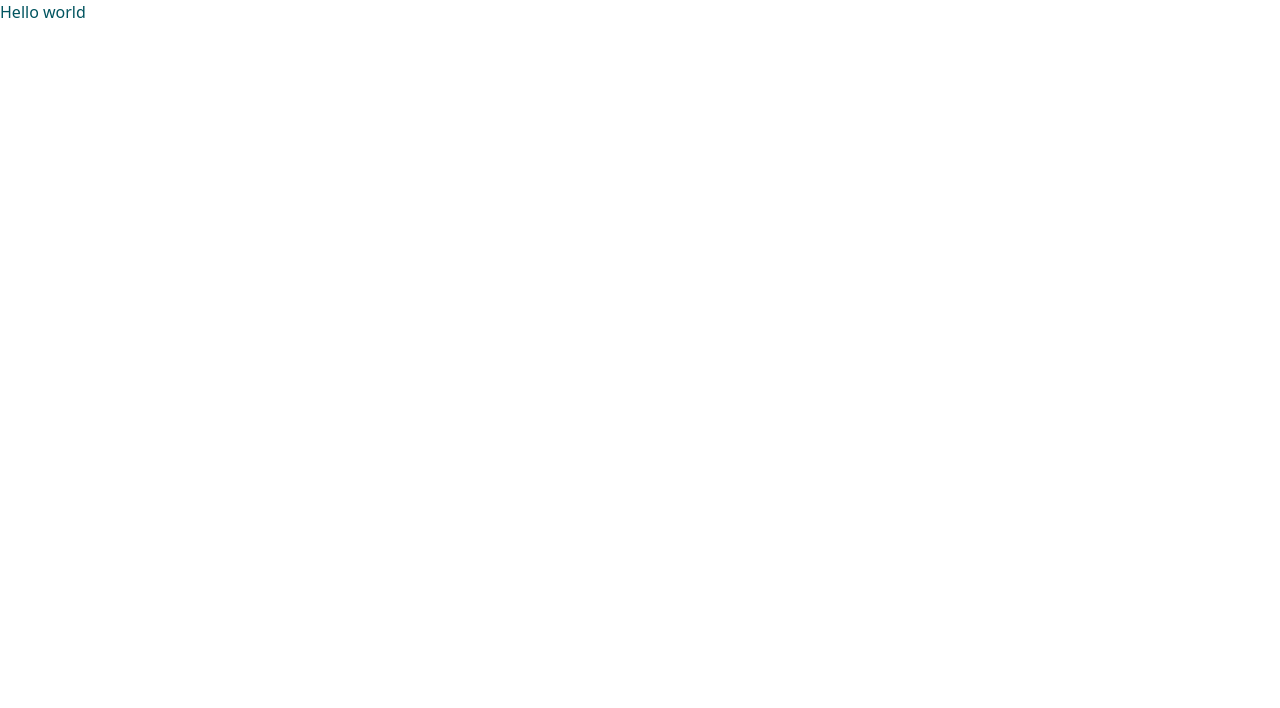
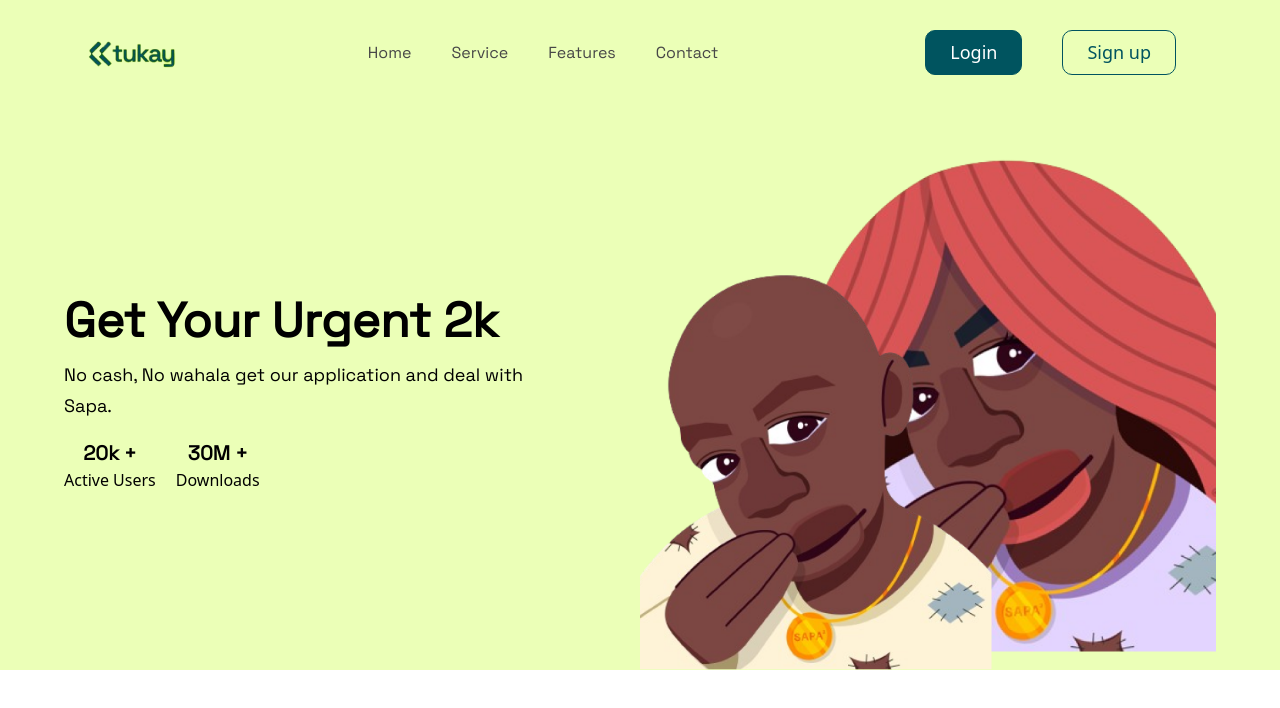
Before and after one commit to Faruqoloyede/Tukay-app, a React (Create React App) app: page / in a window 1280 px wide. Shown: the top 708 px of the page. Built offline with nearby package versions, Linux system fonts and the light colour scheme.

Commit message:
added navbar component

```diff
--- a/src/App.jsx
+++ b/src/App.jsx
@@ -1,7 +1,19 @@
+import { styles } from "./style";
+import {Navbar, Features, Footer, Testimonial, Main, Getstarted,} from "./components"
+
 function App() {
   return (
-    <div className="App">
-      <h1 className="text-primary">Hello world</h1>
+    <div className="bg-secondary overflow-hidden w-full">
+      <div className={`${styles.paddingX} ${styles.flexCenter}`}>
+        <div className={`${styles.boxWidth}`}>
+          <Navbar />
+        </div>
+      </div>
+      <div className={`${styles.paddingX} ${styles.flexStart}`}>
+        <div className={`${styles.boxWidth}`}>
+          <Main />
+        </div>
+      </div>
     </div>
   );
 }
--- a/src/components/Button.jsx
+++ b/src/components/Button.jsx
@@ -1,10 +1,10 @@
-import React from 'react'
 
-const Button = () => {
+const Button = (props, index) => {
+  const label = props.label ?? "get started"
+  const styles = props.styles ?? ""
+
   return (
-    <div>
-
-    </div>
+    <button style={{color: props.color}} className={`py-2 px-6 font-medium font-poppins text-[18px] rounded-[10px] ${styles} btn ${index == Button.length -1 ? "mr-0" : "mr-10"}`}>{label}</button>
   )
 }
 
--- a/src/components/Main.jsx
+++ b/src/components/Main.jsx
@@ -1,10 +1,27 @@
 import React from 'react'
+import { styles } from '../style'
+import { stats } from '../constants'
+import herologo from "../assets/herologo.png";
 
 const Main = () => {
   return (
-    <div>
-
-    </div>
+    <section id='home'>
+      <div className='flex items-center md:flex-row flex-col justify-between '>
+        <div className='flex flex-col sm:text-start text-center'>
+            <h1 className={`${styles.heading2}`}>Get Your Urgent 2k</h1>
+            <p className={`${styles.paragraph} max-w-[470px] text-black`}>No cash, No wahala get our application and deal with Sapa.</p>
+            <div className='flex items-center gap-5'>
+              {stats.map((item)=>(
+                <div key={item.id} className='flex items-center flex-col mt-4'>
+                  <h4 className='font-space text-[20px] font-semibold'>{item.value}</h4>
+                  <p>{item.title}</p>
+                </div>
+              ))}
+            </div>
+        </div>
+        <img src={herologo} className='w-[50%] h-[50%]' />
+      </div>
+    </section>
   )
 }
 
--- a/src/components/Navbar.jsx
+++ b/src/components/Navbar.jsx
@@ -1,10 +1,35 @@
-import React from 'react'
+import logo from "../assets/logo.png"
+import { navlinks } from "../constants"
+import Button from "./Button"
+import menu from "../assets/menu.svg";
+import close from "../assets/close.svg";
+import { useState } from "react";
 
 const Navbar = () => {
+
+  const [toggle, setToggle] = useState(false)
   return (
-    <div>
+    <nav className='w-full flex items-center justify-between py-2'>
+      <img src={logo} />
 
-    </div>
+      <ul className="list-none sm:flex hidden items-center justify-center flex-1">
+        {navlinks.map((link)=>(
+          <li key={link.id} className="font-space text-[16px] font-medium cursor-pointer text-grey mr-10">
+            <a href={`#${link.id}`}>
+              {link.title}
+            </a>
+          </li>
+        ))}
+      </ul>
+      <div className="hidden sm:block">
+        <Button label="Login" styles="bg-primary" color= "white" />
+        <Button label="Sign up" color="#00545F" />
+      </div>
+
+      <div className="sm:hidden flex flex-1 justify-end items-center">
+        <img src={toggle ? close : menu} />
+      </div>
+    </nav>
   )
 }
 
--- a/src/constants/index.js
+++ b/src/constants/index.js
@@ -4,19 +4,19 @@ import bro from "../assets/bro.png";
 export const navlinks = [
     {
         id: "home",
-        title: "HOME"
+        title: "Home"
     },
     {
         id: "service",
-        title: "SERVICE"
+        title: "Service"
     },
     {
         id: "feature",
-        title: "FEATURES"
+        title: "Features"
     },
     {
         id: "contact",
-        title: "CONTACT"
+        title: "Contact"
     },
 ]
 
--- a/src/index.css
+++ b/src/index.css
@@ -1,5 +1,9 @@
-@import url("https://fonts.googleapis.com/css2?family=Poppins:wght@400;500;600;700;800;900&display=swap");
+@import url('https://fonts.googleapis.com/css2?family=Space+Grotesk:wght@300;400&display=swap');
 
 @tailwind base;
 @tailwind components;
 @tailwind utilities;
+
+.btn {
+    border: 1px solid #00545F;
+}
--- /dev/null
+++ b/src/style.js
@@ -0,0 +1,16 @@
+export const styles = {
+    boxWidth: "xl:max-w-[1280px] w-full",
+
+    heading2: "font-space font-bold xs:text-[48px] text-[35px] text-black xs:leading-[76.8px] w-full",
+    paragraph: "font-space font-normal  text-[18px] leading-[30.8px]",
+
+    flexCenter: "flex justify-center items-center",
+    flexStart: "flex justify-center items-start",
+
+    paddingX: "sm:px-16 px-6",
+    paddingY: "sm:py-16 py-6",
+    padding: "sm:px-16 px-6 sm:py-12 py-4",
+
+    marginX: "sm:mx-16 mx-6",
+    marginY: "sm:my-16 my-6",
+}
--- a/tailwind.config.js
+++ b/tailwind.config.js
@@ -7,11 +7,12 @@ module.exports = {
       colors: {
         primary: '#00545F',
         secondary: '#EBFFB7',
-        dimWhite: "rgba(255, 255, 255, 0.7)",
-        dimBlue: "rgba(9, 151, 124, 0.1)",
+        grey: "#474747",
+        white: "#ffffff",
+        black: "#000000",
       },
       fontFamily: {
-        poppins: ["Poppins", "sans-serif"],
+        space: ['Space Grotesk', 'sans-serif'],
       },
     },
     screens: {
```
Also changed, not shown: src/assets/close.svg (added), src/assets/menu.svg (added).
